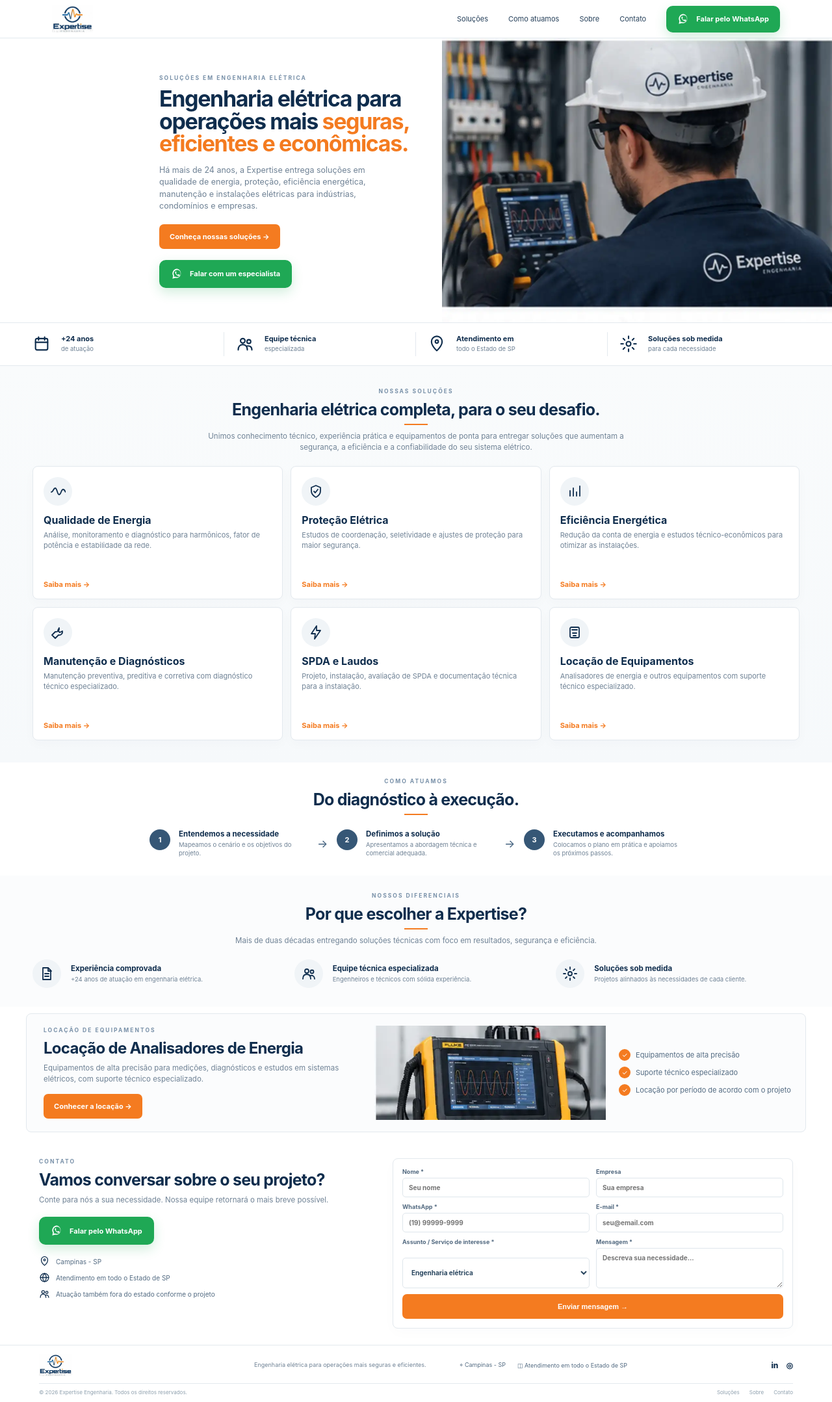
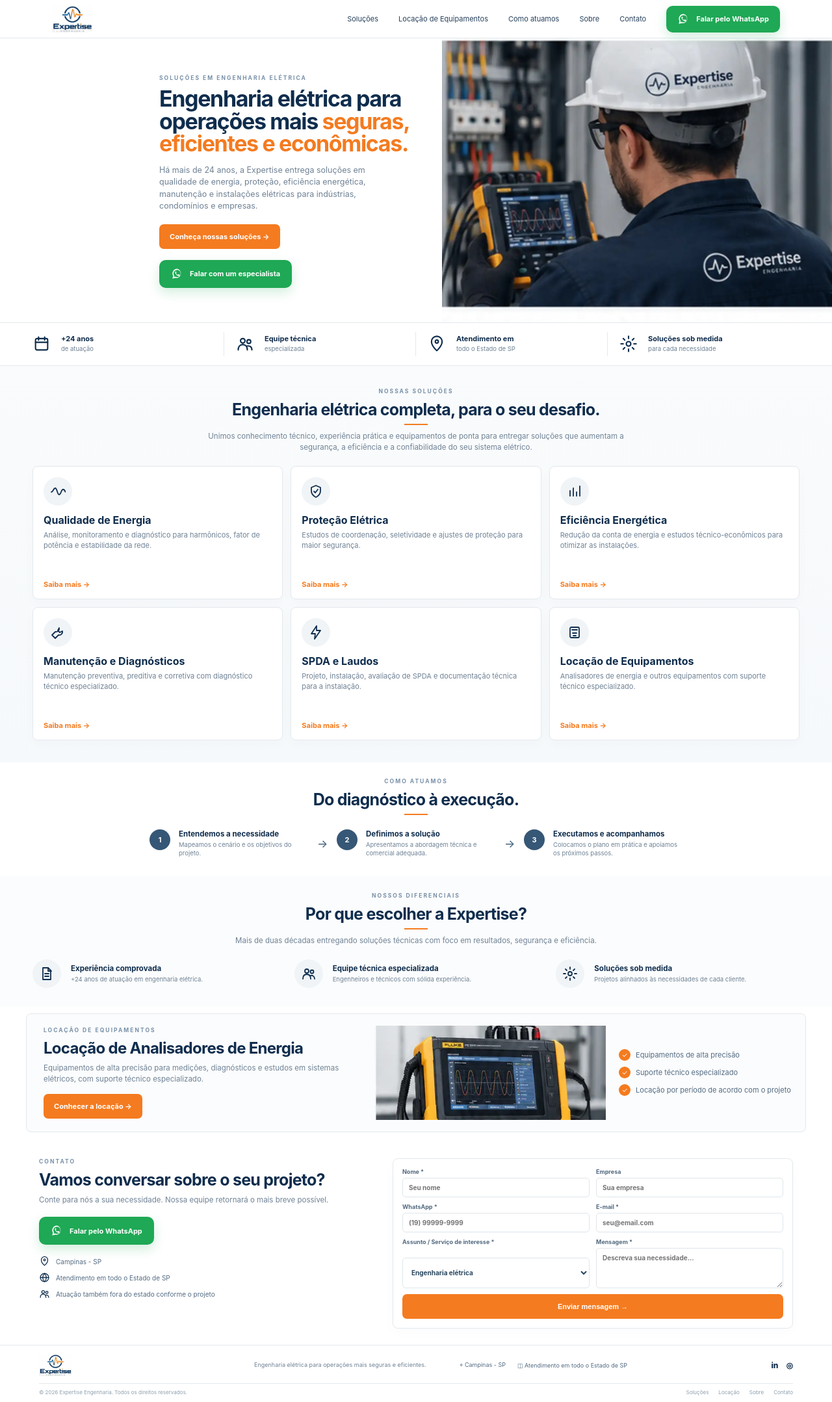
Before and after one commit to camargofelipesp20-ops/site-expertise, a Next.js app: page / in a window 1280 px wide. Shown: the whole page at 65% size. Built offline with nearby package versions, Linux system fonts and the light colour scheme.

Commit message:
Adiciona acesso à locação no menu principal

```diff
--- a/app/layout.tsx
+++ b/app/layout.tsx
@@ -16,8 +16,8 @@ export const metadata: Metadata = {
 };
 
 export default function RootLayout({children}:{children:React.ReactNode}){return <html lang="pt-BR"><body>
-<header className="header"><div className="container headerInner"><Link href="/" className="brandLink"><Logo/></Link><nav className="desktopNav"><Link href="/#solucoes">Soluções</Link><Link href="/#como-atuamos">Como atuamos</Link><Link href="/#sobre">Sobre</Link><Link href="/#contato">Contato</Link><a className="outlineBtn" href="https://wa.me/5519997988672" target="_blank" rel="noreferrer">Falar pelo WhatsApp</a></nav><MobileMenu/></div></header>
+<header className="header"><div className="container headerInner"><Link href="/" className="brandLink"><Logo/></Link><nav className="desktopNav"><Link href="/#solucoes">Soluções</Link><Link href="/locacao-de-equipamentos">Locação de Equipamentos</Link><Link href="/#como-atuamos">Como atuamos</Link><Link href="/#sobre">Sobre</Link><Link href="/#contato">Contato</Link><a className="outlineBtn" href="https://wa.me/5519997988672" target="_blank" rel="noreferrer">Falar pelo WhatsApp</a></nav><MobileMenu/></div></header>
 <RentalCardLinks/>
 {children}
-<footer className="footer"><div className="container footerInner"><Logo/><p>Engenharia elétrica para operações mais seguras e eficientes.</p><div className="footerMeta"><span>⌖ Campinas - SP</span><span>◫ Atendimento em todo o Estado de SP</span></div><div className="footerSocial"><span>in</span><span>◎</span></div></div><div className="container footerBottom"><span>© 2026 Expertise Engenharia. Todos os direitos reservados.</span><nav><Link href="/#solucoes">Soluções</Link><Link href="/#sobre">Sobre</Link><Link href="/#contato">Contato</Link></nav></div></footer>
+<footer className="footer"><div className="container footerInner"><Logo/><p>Engenharia elétrica para operações mais seguras e eficientes.</p><div className="footerMeta"><span>⌖ Campinas - SP</span><span>◫ Atendimento em todo o Estado de SP</span></div><div className="footerSocial"><span>in</span><span>◎</span></div></div><div className="container footerBottom"><span>© 2026 Expertise Engenharia. Todos os direitos reservados.</span><nav><Link href="/#solucoes">Soluções</Link><Link href="/locacao-de-equipamentos">Locação</Link><Link href="/#sobre">Sobre</Link><Link href="/#contato">Contato</Link></nav></div></footer>
 </body></html>}
```
